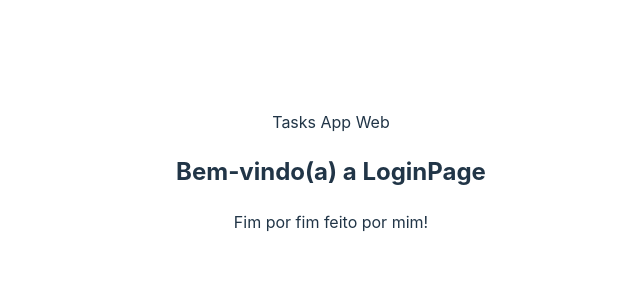
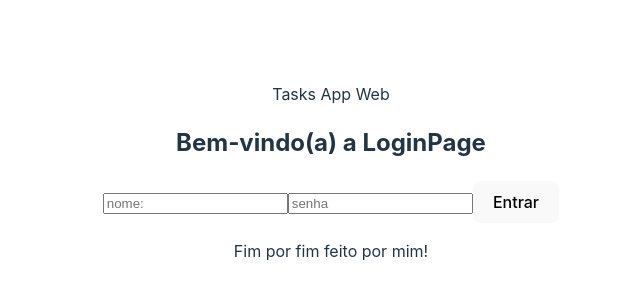
Before and after one commit to micherlane/tasks-app, a React (Vite) app: page /login in a window 1280 px wide. Shown: the part 220-520 px from the top of the page, without its empty margins (309-949 px from the left). Built offline with nearby package versions, Linux system fonts and the light colour scheme.

Commit message:
sub-rotas 2

```diff
--- a/src/App.tsx
+++ b/src/App.tsx
@@ -22,8 +22,8 @@ function App() {
         <Route path='/tasks'>
           <Route index element={<TasksPage/>}/>
           <Route path=':id' element={<TaskDetail/>}/>
+          <Route path='add' element={<AddTaskPage/>}/>
         </Route>
-        <Route path='/tasks/add' element={<AddTaskPage/>}/>
         <Route path='*' element={<NotFoundPage/>}/>
       </Routes>
 
--- a/src/pages/LoginPage/index.tsx
+++ b/src/pages/LoginPage/index.tsx
@@ -2,6 +2,12 @@ export function LoginPage(){
     return (
         <main>
             <h2>Bem-vindo(a) a LoginPage</h2>
+
+            <form>
+                <input placeholder="nome: "/>
+                <input placeholder="senha" type="password"/>
+                <button type="submit">Entrar</button>
+            </form>
         </main>
     )
 }
```
